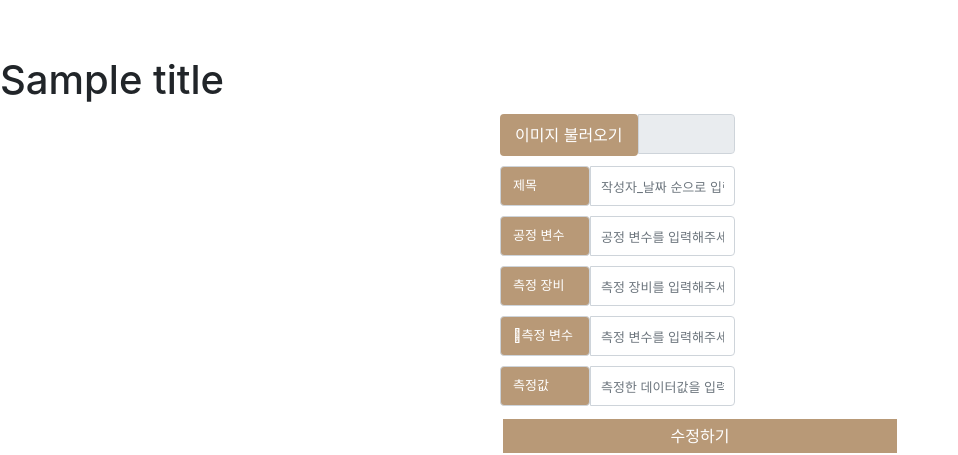
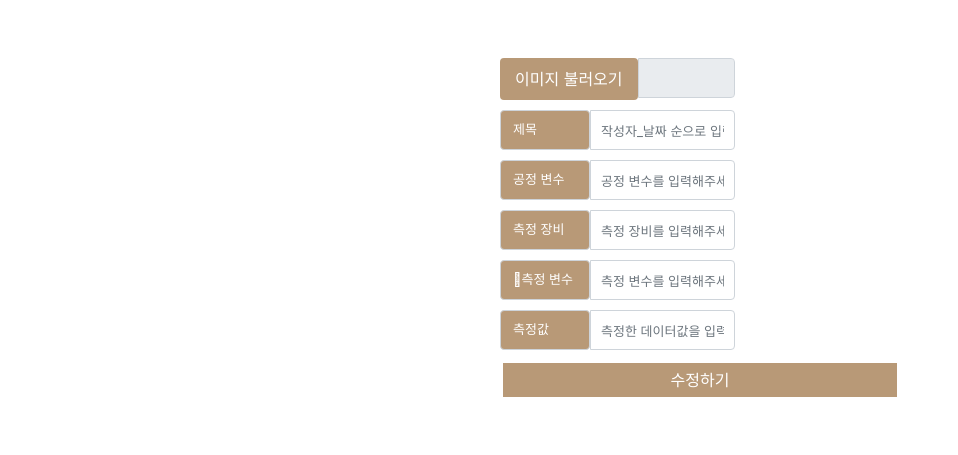
Before and after one commit to MalMyeong/Project, a Flask app: template templates/page_edit.html in a window 1280 px wide. Shown: the top 455 px of the page, without its empty margins (0-958 px from the left). Run offline with Flask 2, Linux system fonts and the light colour scheme; the template is opened without the code that fills it: most values are stand-ins (such as "Sample title", 1, 10 or a date in 2020); some libraries are stand-ins or nearby versions.

Commit message:
Update page_edit.html

```diff
--- a/templates/page_edit.html
+++ b/templates/page_edit.html
@@ -135,7 +135,6 @@
 <body>
     <div class="data_id">
         <h1 id="data_id" name="data_id">{{data_id}}</h1>
-        <h1 id="data_title" name="data_title">{{title}}</h1>
     </div>
     <div class='info'>
         <form method="POST" action="http://localhost:5000/uploads/edit"+{{data_id}} enctype="multipart/form-data">
```
